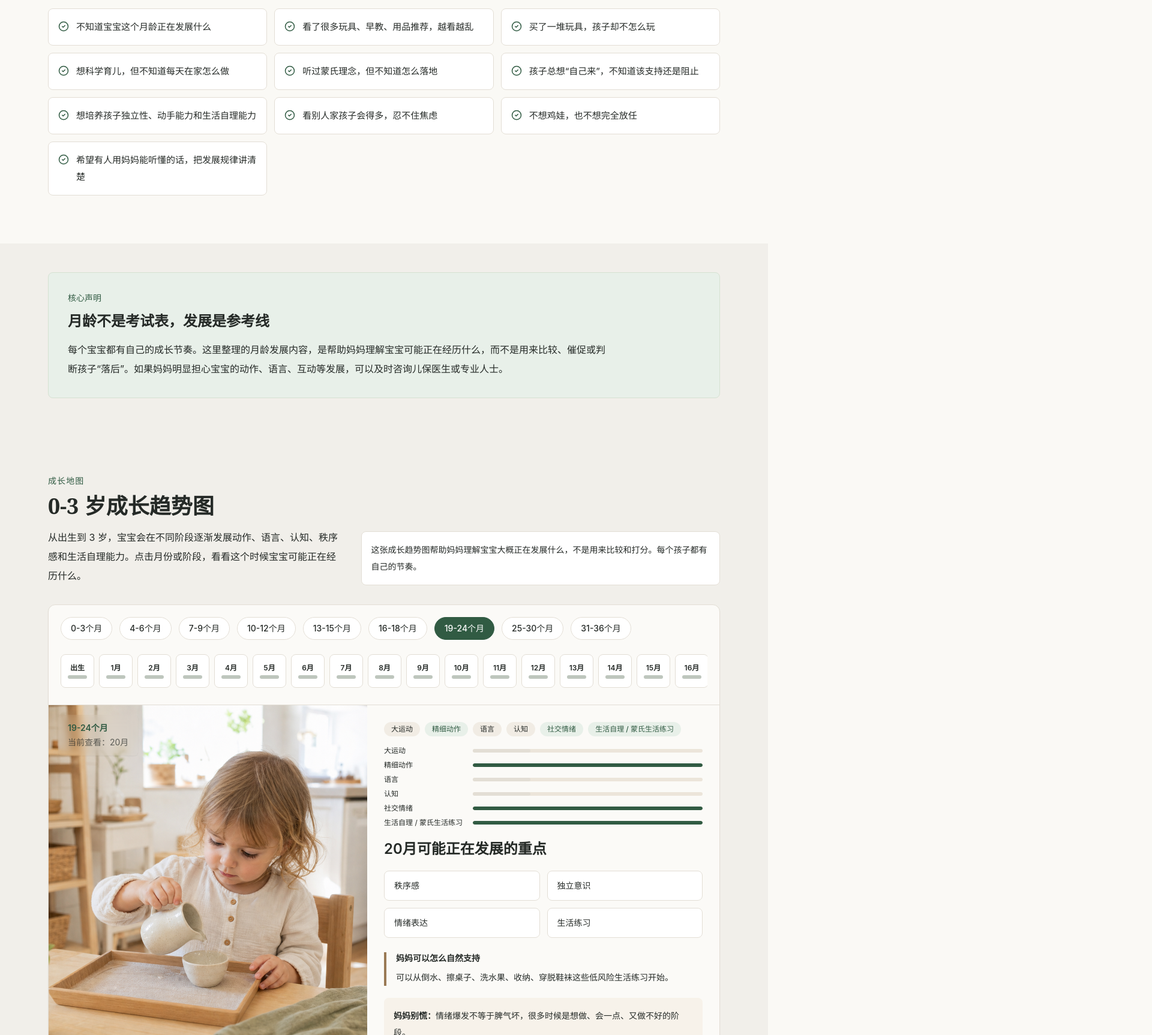
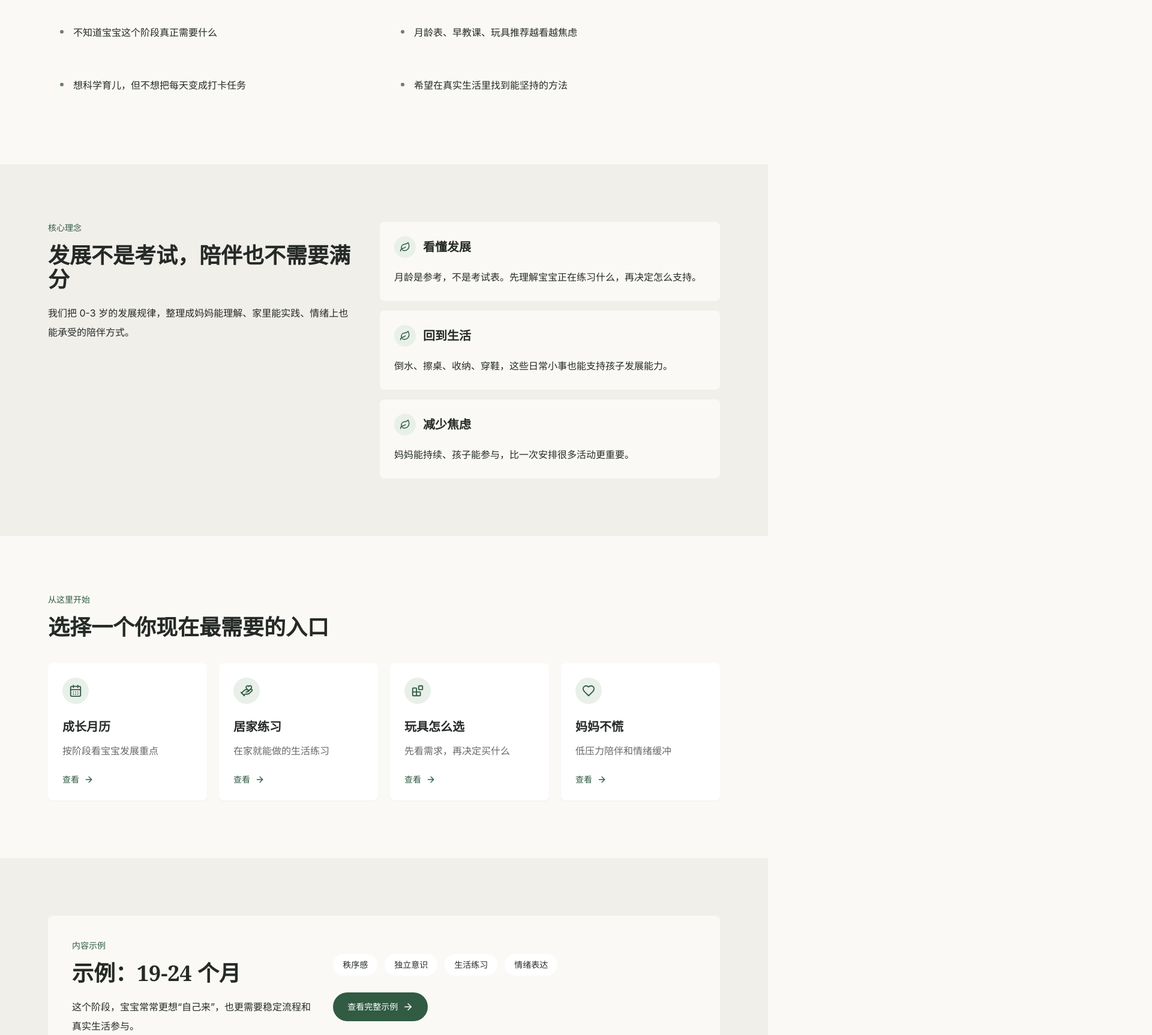
Before and after one commit to xiaoxiao-liu-2026/montessori-baby-guide, a Next.js app: page / in a window 1280 px wide. Shown: the part 920-2646 px from the top of the page at 60% size, 1920 px wide, since content can reach past the window. Built offline with nearby package versions, Linux system fonts and the light colour scheme.

Commit message:
Redesign homepage as calm brand entry

```diff
--- a/app/globals.css
+++ b/app/globals.css
@@ -3,9 +3,9 @@
 @tailwind utilities;
 
 :root {
-  --font-sans: "Noto Sans SC", "PingFang SC", "Microsoft YaHei",
-    -apple-system, BlinkMacSystemFont, "Segoe UI", "Helvetica Neue", Arial,
-    sans-serif;
+  --font-sans: "HarmonyOS Sans", "Noto Sans SC", "PingFang SC",
+    "Microsoft YaHei", -apple-system, BlinkMacSystemFont, "Segoe UI",
+    "Helvetica Neue", Arial, sans-serif;
   --font-serif: "Noto Serif SC", "Source Han Serif SC", "Songti SC",
     "SimSun", Georgia, serif;
 }
--- a/app/page.tsx
+++ b/app/page.tsx
@@ -1,86 +1,126 @@
 import Link from "next/link";
-import { ArrowRight, CheckCircle2 } from "lucide-react";
 import {
-  audiences,
-  columns,
-  homePracticeCards,
-  practicalCare,
-  recommendedItems,
-  skipItems
-} from "@/lib/content";
-import { SectionHeader } from "@/components/SectionHeader";
-import { VisualCard } from "@/components/VisualCard";
-import { MomCalmNote } from "@/components/MomCalmNote";
-import { PdfCard } from "@/components/PdfCard";
+  ArrowRight,
+  Blocks,
+  CalendarDays,
+  HandHeart,
+  Heart,
+  Leaf
+} from "lucide-react";
 import { photos } from "@/lib/photos";
-import { pdfResources } from "@/lib/resources";
-import { GrowthTrendMap } from "@/components/GrowthTrendMap";
+
+const painPoints = [
+  "不知道宝宝这个阶段真正需要什么",
+  "月龄表、早教课、玩具推荐越看越焦虑",
+  "想科学育儿，但不想把每天变成打卡任务",
+  "希望在真实生活里找到能坚持的方法"
+];
+
+const principles = [
+  {
+    title: "看懂发展",
+    text: "月龄是参考，不是考试表。先理解宝宝正在练习什么，再决定怎么支持。"
+  },
+  {
+    title: "回到生活",
+    text: "倒水、擦桌、收纳、穿鞋，这些日常小事也能支持孩子发展能力。"
+  },
+  {
+    title: "减少焦虑",
+    text: "妈妈能持续、孩子能参与，比一次安排很多活动更重要。"
+  }
+];
+
+const entrances = [
+  {
+    title: "成长月历",
+    text: "按阶段看宝宝发展重点",
+    href: "/growth-calendar",
+    icon: CalendarDays
+  },
+  {
+    title: "居家练习",
+    text: "在家就能做的生活练习",
+    href: "/home-practice",
+    icon: HandHeart
+  },
+  {
+    title: "玩具怎么选",
+    text: "先看需求，再决定买什么",
+    href: "/toy-guide",
+    icon: Blocks
+  },
+  {
+    title: "妈妈不慌",
+    text: "低压力陪伴和情绪缓冲",
+    href: "/mom-faq",
+    icon: Heart
+  }
+];
+
+const exampleTags = ["秩序感", "独立意识", "生活练习", "情绪表达"];
 
 export default function HomePage() {
   return (
-    <main>
-      <section className="soft-band border-b border-oatmeal">
-        <div className="page-shell grid gap-10 py-10 md:min-h-[640px] md:grid-cols-[0.9fr_1.1fr] md:items-center md:py-18 lg:gap-14">
+    <main className="bg-cream">
+      <section className="border-b border-oatmeal/70 bg-cream">
+        <div className="page-shell grid gap-12 py-16 md:min-h-[660px] md:grid-cols-[0.88fr_1.12fr] md:items-center md:py-24 lg:gap-16">
           <div className="max-w-2xl">
             <p className="text-sm font-medium tracking-[0.08em] text-sageDark">
-              0-3岁成长指南 / 居家蒙氏 / 低压力陪伴
+              0-3岁成长指南 / Calm parenting / Montessori inspired
             </p>
-            <h1 className="mt-6 text-4xl font-semibold leading-[1.05] tracking-[0] text-ink md:text-6xl lg:text-7xl">
-              宝宝成长，
+            <h1 className="mt-6 text-4xl font-semibold leading-[1.08] tracking-[0] text-ink md:text-6xl">
+              看懂宝宝成长，
               <br />
-              妈妈不慌
+              妈妈不必慌张
             </h1>
             <p className="mt-7 max-w-xl text-lg leading-9 text-ink/78 md:text-xl">
-              看懂 0-3 岁宝宝每个阶段真正需要什么。
-              <br className="hidden sm:block" />
-              从发展规律、居家练习到玩具选择，帮妈妈少焦虑一点。
+              用温柔、清晰、低压力的方式，理解 0-3 岁宝宝的发展规律、居家练习和玩具选择。
             </p>
-            <p className="mt-6 border-l-4 border-[#9A7A55] pl-4 text-base font-medium leading-8 text-ink/82">
-              先看懂孩子，再决定怎么陪、怎么买、怎么教。
-            </p>
-            <div className="mt-8 flex flex-col gap-3 sm:flex-row">
+            <div className="mt-9 flex flex-col gap-3 sm:flex-row">
               <Link
                 href="/growth-calendar"
                 className="inline-flex min-h-12 items-center justify-center gap-2 rounded-full bg-sageDark px-6 py-3 text-sm font-medium text-white shadow-soft transition hover:bg-olive"
               >
-                查看 0-3 岁成长月历
+                查看成长月历
                 <ArrowRight size={18} />
               </Link>
               <Link
-                href="/growth-calendar"
-                className="inline-flex min-h-12 items-center justify-center rounded-full border border-sage/35 bg-white/80 px-6 py-3 text-sm font-medium text-sageDark transition hover:bg-mist"
+                href="/home-practice"
+                className="inline-flex min-h-12 items-center justify-center rounded-full bg-white/80 px-6 py-3 text-sm font-medium text-sageDark ring-1 ring-sage/20 transition hover:bg-mist"
               >
-                从宝宝当前阶段开始
+                从居家练习开始
               </Link>
             </div>
-            <p className="mt-6 max-w-xl text-sm leading-7 text-ink/60">
-              月龄是参考，不是考试表。这里关心宝宝的发展，也关心妈妈能不能轻松一点。
+            <p className="mt-7 max-w-lg text-[15px] leading-7 text-ink/62">
+              不制造焦虑，不追求满分育儿。这里更关心妈妈能不能真的用起来。
             </p>
           </div>
-          <div className="relative">
+          <div>
             <img
               src={photos.hero}
-              alt="宝宝成长，妈妈不慌，0-3岁蒙氏成长指南主图"
-              className="aspect-[1024/572] w-full rounded-[20px] border border-[#D8D0C4] object-cover shadow-soft"
+              alt="宝宝在温柔有秩序的家庭环境中进行倒水练习"
+              className="aspect-[1024/572] w-full rounded-lg object-cover shadow-soft"
             />
           </div>
         </div>
       </section>
 
-      <section className="bg-cream py-14 md:py-20">
+      <section className="bg-cream py-20 md:py-24">
         <div className="page-shell">
-          <SectionHeader
-            eyebrow="适合谁"
-            title="如果你也有这些困惑，这里会适合你"
-            description="新手妈妈常常不是不努力，而是信息太多、标准太多、推荐太多。这里帮你把复杂问题先理清楚。"
-          />
-          <div className="mt-8 grid gap-3 sm:grid-cols-2 lg:grid-cols-3">
-            {audiences.map((item) => (
+          <div className="max-w-3xl">
+            <p className="text-sm font-medium text-sageDark">妈妈常见困惑</p>
+            <h2 className="mt-4 text-3xl font-semibold leading-tight tracking-[0] text-ink md:text-4xl">
+              新手妈妈常常不是不努力，而是信息太多
+            </h2>
+          </div>
+          <div className="mt-10 grid gap-4 md:grid-cols-2">
+            {painPoints.map((item) => (
               <div
                 key={item}
-                className="flex gap-3 rounded-lg border border-oatmeal bg-white p-4 text-[15px] leading-7 text-ink/76"
+                className="flex items-start gap-4 rounded-lg bg-white/72 p-5 text-base leading-8 text-ink/76"
               >
-                <CheckCircle2 className="mt-1 shrink-0 text-sageDark" size={18} />
+                <span className="mt-3 h-1.5 w-1.5 shrink-0 rounded-full bg-sage" />
                 <span>{item}</span>
               </div>
             ))}
@@ -88,45 +128,69 @@ export default function HomePage() {
         </div>
       </section>
 
-      <section className="bg-stone py-12">
+      <section className="bg-stone py-20 md:py-24">
         <div className="page-shell">
-          <div className="rounded-lg border border-[#D6E1D2] bg-mist p-6 md:p-8">
-            <p className="text-sm font-medium text-sageDark">核心声明</p>
-            <h2 className="mt-3 text-2xl font-semibold tracking-[0] text-ink">
-              月龄不是考试表，发展是参考线
+          <div className="grid gap-10 md:grid-cols-[0.95fr_1.05fr] md:items-start">
+            <div>
+              <p className="text-sm font-medium text-sageDark">核心理念</p>
+              <h2 className="mt-4 text-3xl font-semibold leading-tight tracking-[0] text-ink md:text-4xl">
+                发展不是考试，陪伴也不需要满分
               </h2>
-            <p className="mt-4 max-w-4xl text-base leading-8 text-ink/72">
-              每个宝宝都有自己的成长节奏。这里整理的月龄发展内容，是帮助妈妈理解宝宝可能正在经历什么，而不是用来比较、催促或判断孩子“落后”。如果妈妈明显担心宝宝的动作、语言、互动等发展，可以及时咨询儿保医生或专业人士。
+              <p className="mt-5 max-w-xl text-base leading-8 text-ink/72">
+                我们把 0-3 岁的发展规律，整理成妈妈能理解、家里能实践、情绪上也能承受的陪伴方式。
               </p>
+            </div>
+            <div className="grid gap-4">
+              {principles.map((item) => (
+                <article key={item.title} className="rounded-lg bg-cream p-6">
+                  <div className="flex items-center gap-3">
+                    <span className="flex h-9 w-9 items-center justify-center rounded-full bg-mist text-sageDark">
+                      <Leaf size={18} />
+                    </span>
+                    <h3 className="text-xl font-semibold tracking-[0] text-ink">
+                      {item.title}
+                    </h3>
+                  </div>
+                  <p className="mt-4 text-base leading-8 text-ink/74">{item.text}</p>
+                </article>
+              ))}
+            </div>
           </div>
         </div>
       </section>
 
-      <GrowthTrendMap />
+      <section className="bg-cream py-20 md:py-24">
+        <div className="page-shell">
+          <div className="max-w-3xl">
+            <p className="text-sm font-medium text-sageDark">从这里开始</p>
+            <h2 className="mt-4 text-3xl font-semibold leading-tight tracking-[0] text-ink md:text-4xl">
+              选择一个你现在最需要的入口
+            </h2>
+          </div>
+          <div className="mt-10 grid gap-5 md:grid-cols-2 lg:grid-cols-4">
+            {entrances.map((item) => {
+              const Icon = item.icon;
 
-      <section className="bg-cream py-14 md:py-20">
-        <div className="page-shell">
-          <SectionHeader
-            eyebrow="栏目入口"
-            title="你可以从这里开始"
-            description="从月龄、居家练习、玩具选择、蒙氏理念到妈妈自己的焦虑，把育儿知识拆成能马上使用的小入口。"
-          />
-          <div className="mt-8 grid gap-4 md:grid-cols-2 lg:grid-cols-3 xl:grid-cols-6">
-            {columns.map((column) => {
-              const Icon = column.icon;
               return (
                 <Link
-                  href={column.href}
-                  key={column.title}
-                  className="rounded-lg border border-oatmeal bg-white p-5 shadow-sm transition hover:-translate-y-0.5 hover:border-sage/50 hover:shadow-soft"
+                  key={item.title}
+                  href={item.href}
+                  className="group rounded-lg bg-white p-6 shadow-sm transition hover:-translate-y-0.5 hover:shadow-soft"
                 >
-                  <Icon className="text-sageDark" size={24} />
-                  <h3 className="mt-4 text-lg font-semibold tracking-[0] text-ink">
-                    {column.title}
+                  <span className="flex h-11 w-11 items-center justify-center rounded-full bg-mist text-sageDark">
+                    <Icon size={22} />
+                  </span>
+                  <h3 className="mt-6 text-xl font-semibold tracking-[0] text-ink">
+                    {item.title}
                   </h3>
-                  <p className="mt-3 text-[15px] leading-7 text-ink/74">
-                    {column.description}
-                  </p>
+                  <p className="mt-3 text-base leading-7 text-ink/70">{item.text}</p>
+                  <span className="mt-6 inline-flex items-center gap-2 text-sm font-medium text-sageDark">
+                    查看
+                    <ArrowRight
+                      size={16}
+                      className="transition group-hover:translate-x-0.5"
+                    />
+                  </span>
                 </Link>
               );
             })}
@@ -134,188 +198,40 @@ export default function HomePage() {
         </div>
       </section>
 
-      <section className="bg-cream py-14 md:py-20">
+      <section className="bg-stone py-20 md:py-24">
         <div className="page-shell">
-          <SectionHeader
-            eyebrow="居家练习"
-            title="普通家庭也能做，不需要昂贵教具"
-            description="练习不一定要像课程。很多支持宝宝发展的机会，就藏在家里的水杯、抹布、篮子、鞋袜和水果里。"
-          />
-          <div className="mt-8 grid gap-4 sm:grid-cols-2 lg:grid-cols-3">
-            {homePracticeCards.map((practice) => (
-              <VisualCard
-                key={practice.title}
-                image={practice.image}
-                title={practice.title}
-                description={practice.text}
-              />
-            ))}
+          <div className="rounded-lg bg-cream p-6 md:p-8 lg:p-10">
+            <div className="grid gap-8 lg:grid-cols-[0.8fr_1.2fr] lg:items-center">
+              <div>
+                <p className="text-sm font-medium text-sageDark">内容示例</p>
+                <h2 className="mt-4 text-3xl font-semibold leading-tight tracking-[0] text-ink md:text-4xl">
+                  示例：19-24 个月
+                </h2>
+                <p className="mt-5 text-base leading-8 text-ink/74">
+                  这个阶段，宝宝常常更想“自己来”，也更需要稳定流程和真实生活参与。
+                </p>
               </div>
-        </div>
-      </section>
-
-      <section className="bg-stone py-14 md:py-20">
-        <div className="page-shell">
-          <SectionHeader
-            eyebrow="玩具用品"
-            title="玩具用品怎么选：先看懂孩子，再决定买什么"
-            description="不是商家说适合就适合，也不是别人家孩子买了就一定要买。真正适合宝宝的，是能支持他当前发展需求、能让他主动操作、可以重复使用、不会让妈妈更焦虑的材料。"
-          />
-          <div className="mt-8 grid gap-5 md:grid-cols-2">
-            <article className="overflow-hidden rounded-lg border border-[#D4E2D5] bg-white shadow-sm">
-              <img
-                src={photos.toyRecommended}
-                alt="更推荐的生活练习材料"
-                className="aspect-[16/9] w-full bg-mist object-cover"
-              />
-              <div className="p-6">
-                <p className="text-sm font-medium text-sageDark">更推荐</p>
-                <div className="mt-4 grid grid-cols-2 gap-3 text-[15px] leading-6 text-ink/78">
-                  {recommendedItems.map((item) => (
-                    <span key={item} className="rounded-lg bg-mist px-3 py-2">
-                      {item}
+              <div>
+                <div className="flex flex-wrap gap-3">
+                  {exampleTags.map((tag) => (
+                    <span
+                      key={tag}
+                      className="rounded-full bg-white px-4 py-2 text-sm font-medium text-ink/74"
+                    >
+                      {tag}
                     </span>
                   ))}
                 </div>
-              </div>
-            </article>
-            <article className="overflow-hidden rounded-lg border border-[#EED1B7] bg-white shadow-sm">
-              <img
-                src={photos.toyNotPriority}
-                alt="不急着买的复杂玩具"
-                className="aspect-[16/9] w-full bg-[#F7F2EA] object-cover"
-              />
-              <div className="p-6">
-                <p className="text-base font-semibold text-[#9A6844]">
-                  不急着买：高刺激、低参与的玩具
-                </p>
-                <p className="mt-3 text-[15px] leading-7 text-ink/72">
-                  不是完全不能买，而是不急着买、不要盲买。这些玩具往往声音、灯光、按钮很多，但孩子真正主动操作和重复探索的机会不一定多。
-                </p>
-                <div className="mt-4 space-y-3 text-[15px] leading-6 text-ink/78">
-                  {skipItems.map((item) => (
-                    <div key={item} className="rounded-lg bg-[#F7F2EA] px-3 py-2">
-                      {item}
-                    </div>
-                  ))}
-                </div>
-              </div>
-            </article>
-          </div>
                 <Link
-            href="/toy-guide"
+                  href="/growth-calendar/19-24-months"
                   className="mt-7 inline-flex min-h-12 items-center justify-center gap-2 rounded-full bg-sageDark px-6 py-3 text-sm font-medium text-white transition hover:bg-olive"
                 >
-            查看玩具怎么选
-            <ArrowRight size={18} />
-          </Link>
-        </div>
-      </section>
-
-      <section className="bg-cream py-14 md:py-20">
-        <div className="page-shell">
-          <MomCalmNote title="妈妈别慌：科学育儿不是把妈妈逼崩溃">
-            <p>
-              不需要每天安排很多活动，也不需要买一堆昂贵教具。真实生活里的倒水、擦桌子、收纳、洗水果、穿鞋，都是孩子发展动手能力、独立性和秩序感的机会。妈妈累的时候，一天只做一件小事也可以。
-            </p>
-          </MomCalmNote>
-        </div>
-      </section>
-
-      <section className="bg-stone py-14 md:py-20">
-        <div className="page-shell">
-          <div className="grid gap-8 md:grid-cols-[0.85fr_1.15fr] md:items-end">
-            <SectionHeader
-              eyebrow="资料下载"
-              title="先领取一份简单资料"
-              description="如果你还不知道从哪里开始，可以先从成长月历简表和玩具选择判断表开始。"
-            />
-            <div className="text-[15px] leading-7 text-ink/70">
-              资料会按照“能看懂、能打印、能照着做”的方向整理，后续可替换成正式 PDF 下载。
-            </div>
-          </div>
-          <div className="mt-8 grid gap-5 md:grid-cols-3">
-            {pdfResources.map((resource) => (
-              <PdfCard key={resource.title} resource={resource} compact />
-            ))}
-          </div>
-          <Link
-            href="/downloads"
-            className="mt-7 inline-flex min-h-12 items-center justify-center gap-2 rounded-full bg-sageDark px-6 py-3 text-sm font-medium text-white transition hover:bg-olive"
-          >
-            进入资料下载页
-            <ArrowRight size={18} />
-          </Link>
-        </div>
-      </section>
-
-      <section className="bg-stone py-10 md:py-12">
-        <div className="page-shell">
-          <div>
-            <h2 className="text-2xl font-semibold tracking-[0] text-ink md:text-3xl">
-              先看一个阶段示例：19-24个月
-            </h2>
-            <p className="mt-4 max-w-3xl text-base leading-8 text-ink/74">
-              这个阶段，很多宝宝会更想“自己来”，也更容易因为流程被打乱、东西不在原位、想做但做不好而情绪爆发。
-            </p>
-          </div>
-          <div className="mt-6 grid gap-3 sm:grid-cols-2 lg:grid-cols-4">
-            {[
-              ["可能的发展", "秩序感、独立意识、生活练习、情绪表达"],
-              ["常见行为", "想自己倒水、穿鞋、拿东西；喜欢重复；东西放错地方会生气"],
-              ["可以支持", "倒水、擦桌子、收纳、穿脱鞋袜、洗水果"],
-              ["妈妈别慌", "这不是孩子事多，很多时候是发展正在发生"]
-            ].map(([title, text]) => (
-              <article key={title} className="rounded-lg border border-oatmeal bg-white p-4 shadow-sm">
-                <h3 className="text-base font-semibold tracking-[0] text-ink">{title}</h3>
-                <p className="mt-3 text-[15px] leading-7 text-ink/72">{text}</p>
-              </article>
-            ))}
-          </div>
-          <div>
-            <Link
-              href="/growth-calendar/19-24-months"
-              className="mt-6 inline-flex min-h-12 items-center justify-center gap-2 rounded-full bg-sageDark px-6 py-3 text-sm font-medium text-white transition hover:bg-olive"
-            >
-              查看19-24个月指南
+                  查看完整示例
                   <ArrowRight size={18} />
                 </Link>
               </div>
             </div>
-      </section>
-
-      <section className="bg-cream py-14 md:py-20">
-        <div className="page-shell grid gap-8 md:grid-cols-[1fr_0.8fr] md:items-center">
-          <div>
-            <SectionHeader
-              eyebrow="低压力陪伴"
-              title="我们更关心：妈妈能不能真的用起来"
-              description="这个网站不是告诉妈妈每天必须安排多少活动，也不是推荐妈妈买一堆昂贵教具。我们更关注真实生活里可持续、能坚持、能让妈妈少一点焦虑的方法。"
-            />
-            <div className="mt-6 grid gap-3 sm:grid-cols-2">
-              {practicalCare.map((item) => (
-                <div
-                  key={item}
-                  className="flex gap-3 rounded-lg border border-oatmeal bg-white p-4 text-[15px] leading-7 text-ink/74"
-                >
-                  <CheckCircle2 className="mt-1 shrink-0 text-sageDark" size={18} />
-                  <span>{item}</span>
           </div>
-              ))}
-            </div>
-            <Link
-              href="/growth-calendar"
-              className="mt-7 inline-flex min-h-12 items-center justify-center gap-2 rounded-full bg-sageDark px-6 py-3 text-sm font-medium text-white transition hover:bg-olive"
-            >
-              进入成长月历
-              <ArrowRight size={18} />
-            </Link>
-          </div>
-          <img
-            src={photos.momCalm}
-            alt="孩子在有秩序的家庭环境中安静探索"
-            className="mx-auto aspect-[4/3] w-full max-w-sm rounded-lg border border-oatmeal object-cover shadow-sm"
-          />
         </div>
       </section>
     </main>
```
Lines whose indentation alone changed are shown as unchanged.
